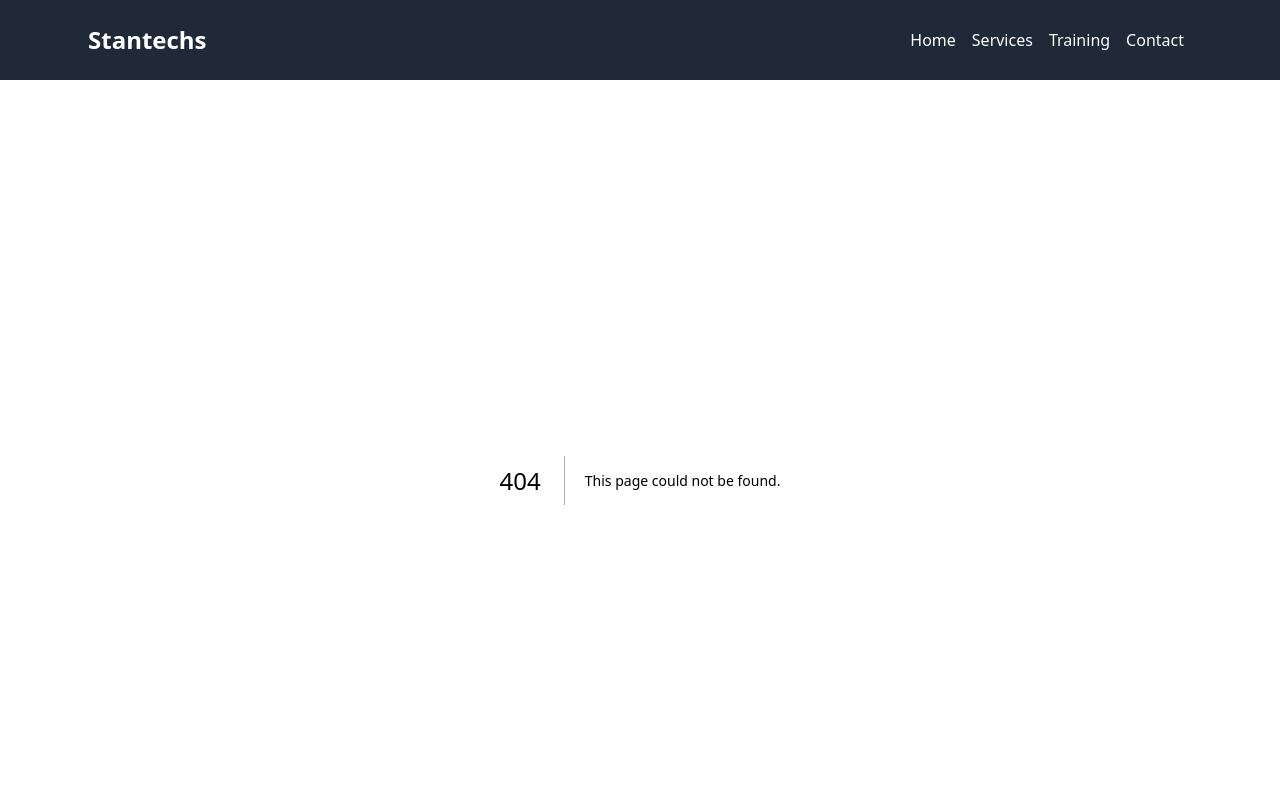
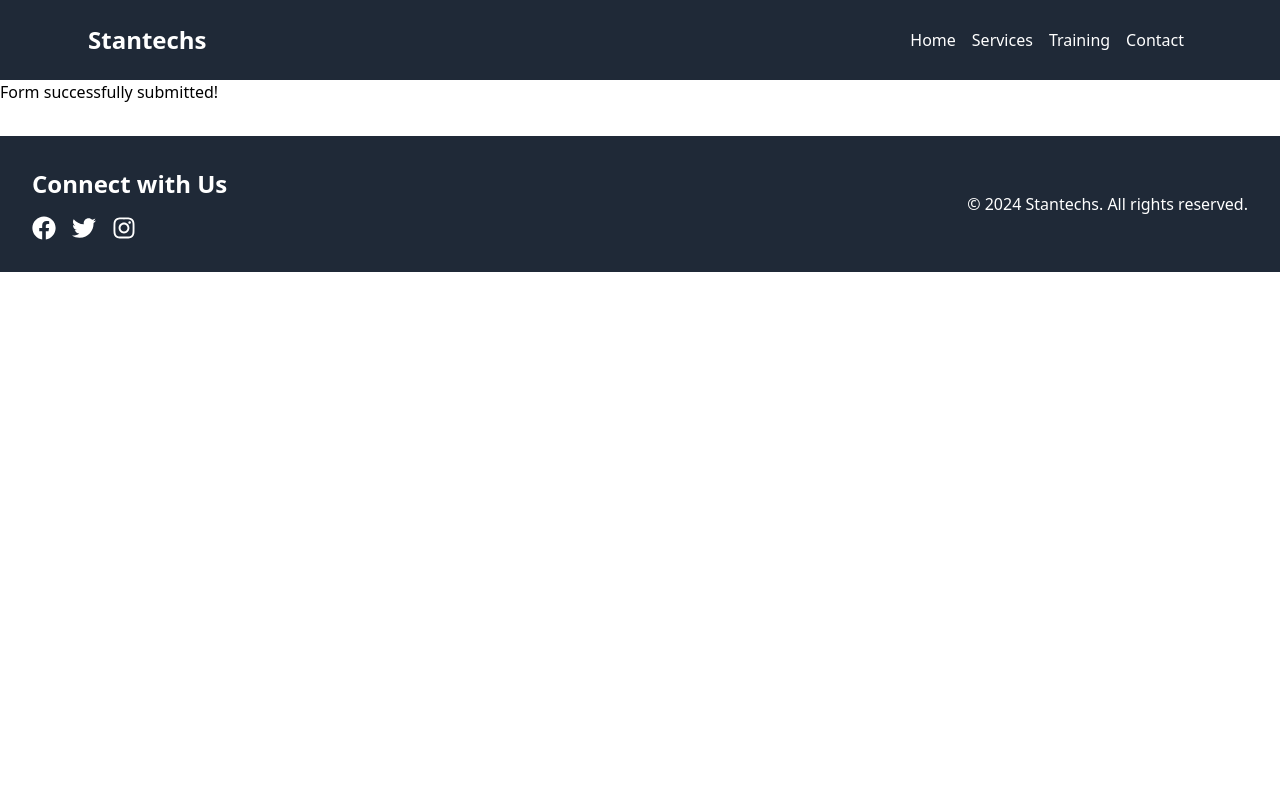
Before and after one commit to Gentlestan/starntechtraining, a Next.js app: page /contact/success in a window 1280 px wide. Before the commit this address had no page. Shown: the top 800 px of the page. Built offline with nearby package versions, Linux system fonts and the light colour scheme.

Commit message:
messages

```diff
--- a/src/app/contact/page.tsx
+++ b/src/app/contact/page.tsx
@@ -2,14 +2,14 @@
   export default function Contact() {
     return (
       <div className="flex justify-center items-center h-screen">
-        <form name="contact" method="POST" className="text-2xl px-2">
+        <form name="contact" action="/" method="POST" data-netlify="true" className="text-2xl px-2">
+        <input type="hidden" name="form-name" value="contact"  />
           <div>
             <div>
               <p className="text-2xl">Have questions or want to get in touch?</p>
               <p className="mb-4 text-2xl">Fill out the form below and we'll get back to you as soon as possible.</p>
             </div>
           </div>
-          <input type="hidden" name="form-name" value="contact"  />
           <p>
             <label htmlFor="yourname">Your Name:</label> <br />
             <input type="text" name="name" id="yourname" className="bg-blue-200 p-2 rounded-md w-full mb-2" />
--- /dev/null
+++ b/src/app/contact/success/page.tsx
@@ -0,0 +1,3 @@
+export default function Success() {
+    return <div>Form successfully submitted!</div>
+  }
```
